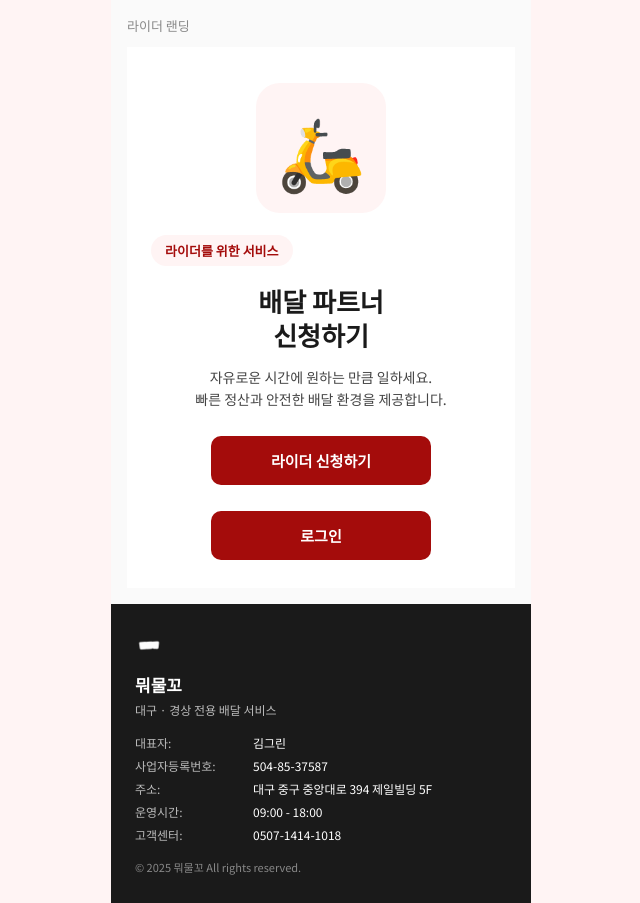
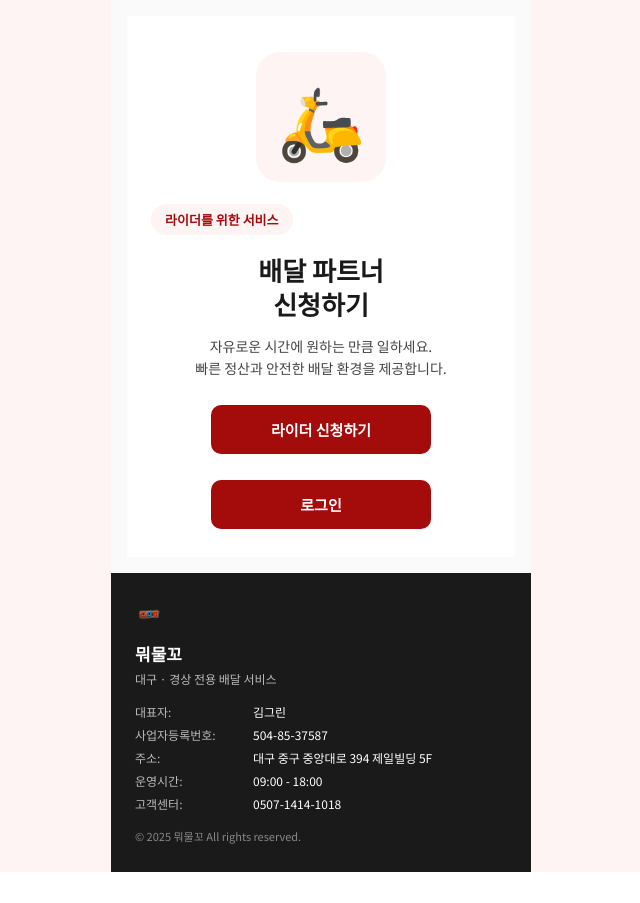
Before and after one commit to momoolggo/momoolggo2-fe, a Vue app: page /riderlanding in a window 1280 px wide. Shown: the whole page, without its empty margins (319-959 px from the left). After the commit the page ends 872 px from the top, so only its background shows below. Built offline with nearby package versions, Linux system fonts and the light colour scheme; no server answers.

Commit message:
fix:(rider)랜딩뷰 css수정

```diff
--- a/src/views/rider/RiderLandingView.vue
+++ b/src/views/rider/RiderLandingView.vue
@@ -19,7 +19,7 @@ const goSignin = () => router.push('/rider/signin')
 <template>
   <RiderLayout>
   <div class="rider_landing">
-    <p class="page_label">라이더 랜딩</p>
+
 
     <div class="hero_card">
       <div class="hero_image">
@@ -129,7 +129,7 @@ const goSignin = () => router.push('/rider/signin')
   padding: 28px 24px;
   margin-top: 16px;
 }
-.footer_logo { height: 28px; margin-bottom: 8px; filter: brightness(0) invert(1); }
+.footer_logo { height: 28px; margin-bottom: 8px; }
 .brand_name { font-size: 17px; font-weight: 700; margin-bottom: 4px; }
 .brand_sub { font-size: 12px; color: var(--gray-light); margin-bottom: 16px; }
 
```
